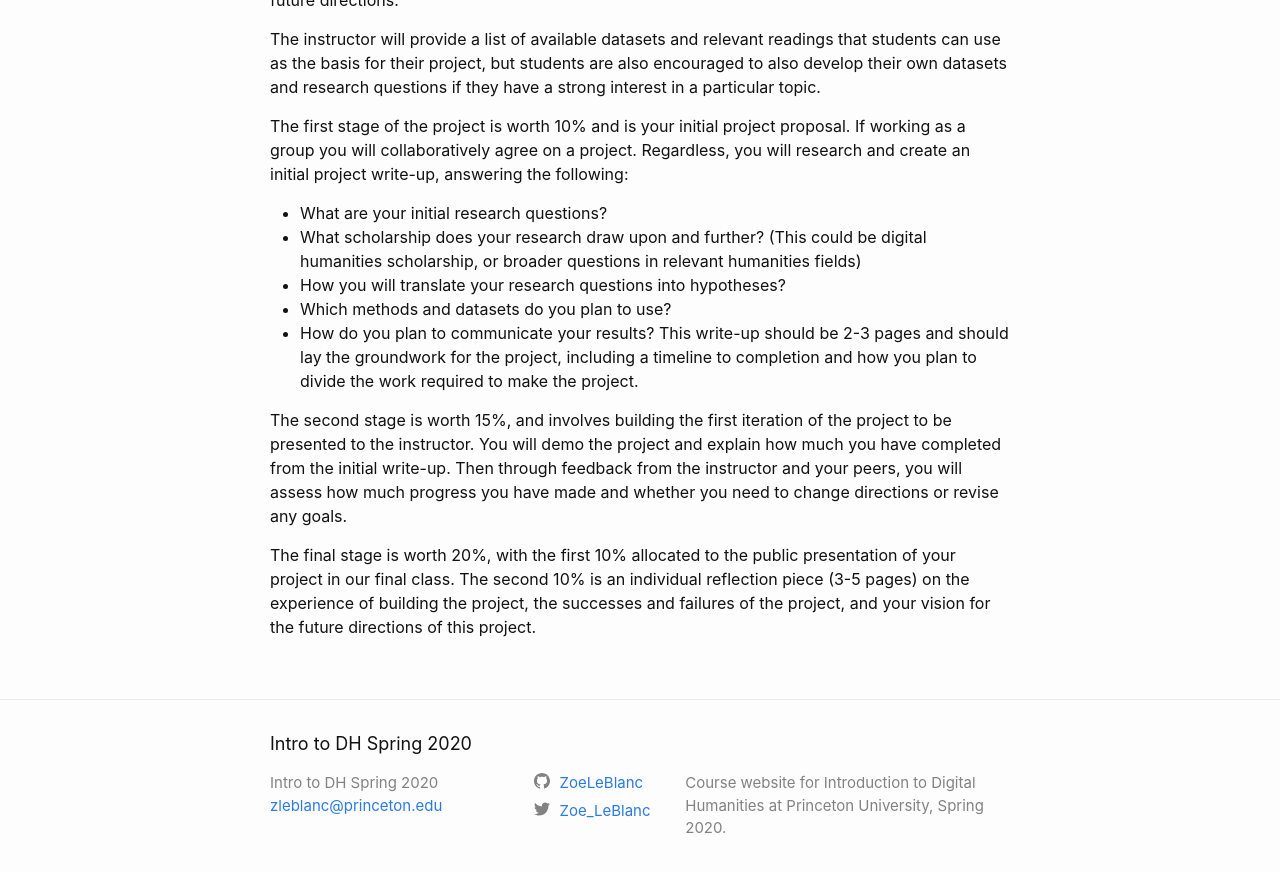
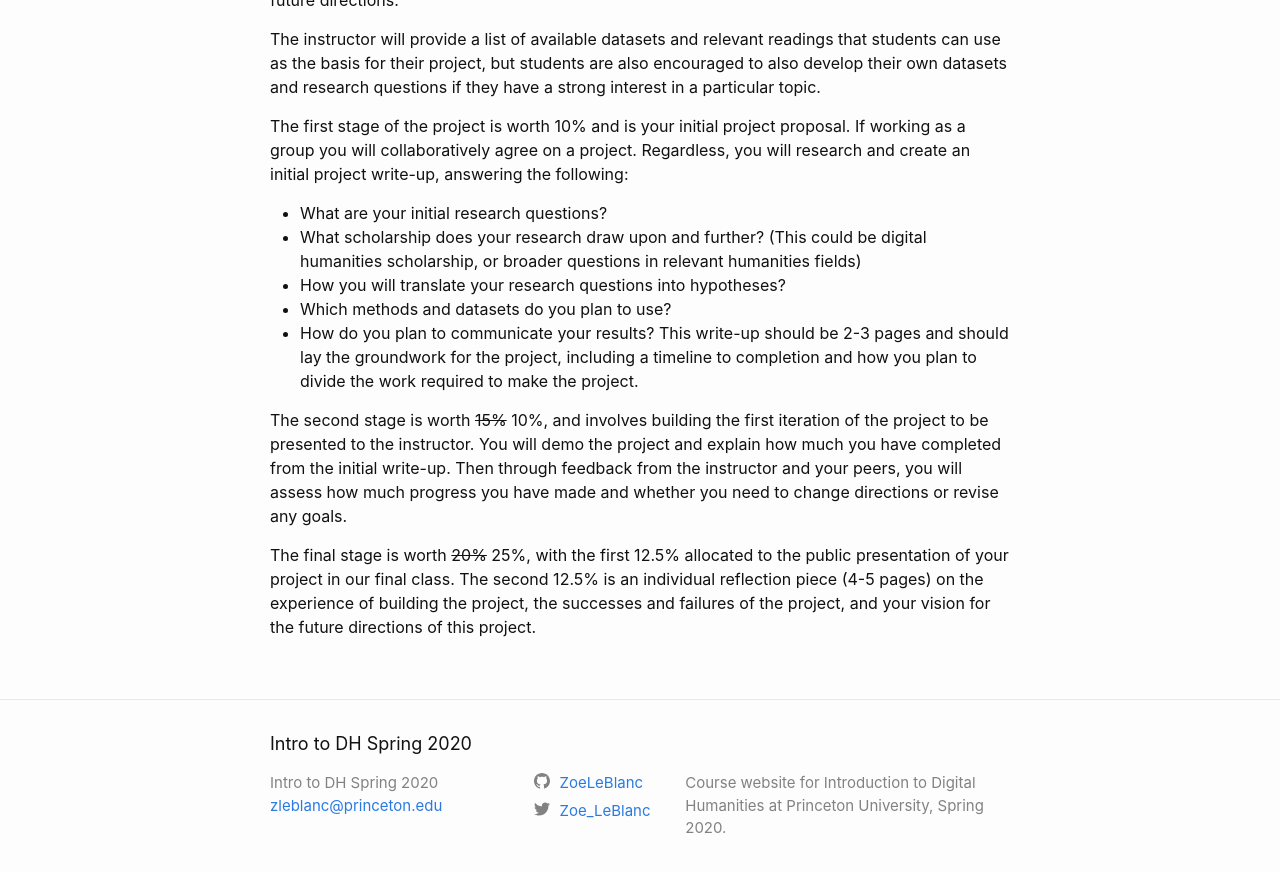
Before and after one commit to ZoeLeBlanc/IntroToDH2020, a Jekyll site: the page built from assignments.md, in a window 1280 px wide and 900 px high, scrolled down 1776 px. Shown: the top 872 px of the window. Built offline with Jekyll 4.4.1, drawn with Linux system fonts in a browser that asks for light colours.

Commit message:
updates to assignments

```diff
--- a/assignments.md
+++ b/assignments.md
@@ -54,6 +54,6 @@ The first stage of the project is worth 10% and is your initial project proposal
 - How do you plan to communicate your results?
 This write-up should be 2-3 pages and should lay the groundwork for the project, including a timeline to completion and how you plan to divide the work required to make the project.
 
-The second stage is worth 15%, and involves building the first iteration of the project to be presented to the instructor. You will demo the project and explain how much you have completed from the initial write-up. Then through feedback from the instructor and your peers, you will assess how much progress you have made and whether you need to change directions or revise any goals.
+The second stage is worth ~~15%~~ 10%, and involves building the first iteration of the project to be presented to the instructor. You will demo the project and explain how much you have completed from the initial write-up. Then through feedback from the instructor and your peers, you will assess how much progress you have made and whether you need to change directions or revise any goals.
 
-The final stage is worth 20%, with the first 10% allocated to the public presentation of your project in our final class. The second 10% is an individual reflection piece (3-5 pages) on the experience of building the project, the successes and failures of the project, and your vision for the future directions of this project.
+The final stage is worth ~~20%~~ 25%, with the first 12.5% allocated to the public presentation of your project in our final class. The second 12.5% is an individual reflection piece (4-5 pages) on the experience of building the project, the successes and failures of the project, and your vision for the future directions of this project.
```
